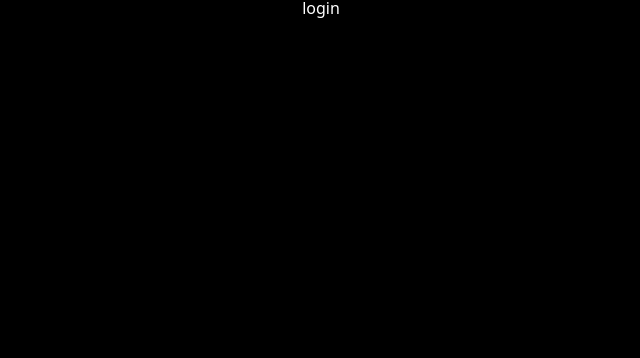
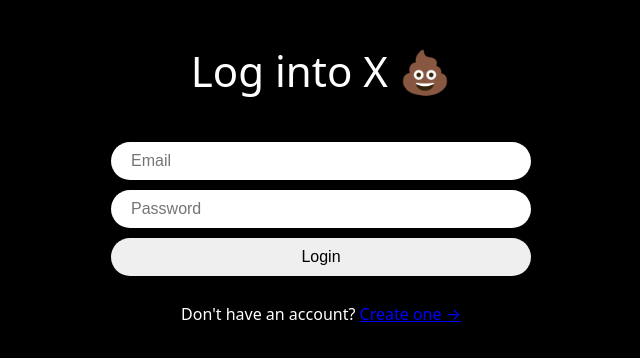
Before and after one commit to kimhamney/twitter-clone, a React (Vite) app: page /login in a window 1280 px wide. Shown: the top 358 px of the page, without its empty margins (319-959 px from the left). Built offline with nearby package versions, Linux system fonts and the light colour scheme.

Commit message:
signin, login

```diff
--- a/src/App.tsx
+++ b/src/App.tsx
@@ -5,16 +5,21 @@
 import CreateAccount from "./routes/create-accout";
 import Home from "./routes/home";
 import Layout from "./components/layout";
-import LoadingScreen from "./routes/loading-screen";
+import LoadingScreen from "./components/loading-screen";
 import Login from "./routes/login";
 import Profile from "./routes/profile";
+import ProtectedRoute from "./components/protected-route";
 import { auth } from "./firebase";
 import reset from "styled-reset";
 
 const router = createBrowserRouter([
   {
     path: "/",
-    element: <Layout />,
+    element: (
+      <ProtectedRoute>
+        <Layout />
+      </ProtectedRoute>
+    ),
     children: [
       {
         path: "",
@@ -57,7 +62,7 @@
 function App() {
   const [isLoading, setLoading] = useState(true);
   const init = async () => {
-    // await auth.authStateReady();
+    await auth.authStateReady();
     setLoading(false);
   };
   useEffect(() => {
--- /dev/null
+++ b/src/components/auth-components.ts
@@ -0,0 +1,46 @@
+import { styled } from "styled-components";
+
+export const Wrapper = styled.div`
+  height: 100%;
+  display: flex;
+  flex-direction: column;
+  align-items: center;
+  width: 420px;
+  padding: 50px 0px;
+`;
+export const Title = styled.h1`
+  font-size: 42px;
+`;
+export const Form = styled.form`
+  margin-top: 50px;
+  margin-bottom: 10px;
+  display: flex;
+  flex-direction: column;
+  gap: 10px;
+  width: 100%;
+`;
+export const Input = styled.input`
+  padding: 10px 20px;
+  border-radius: 50px;
+  border: none;
+  width: 100%;
+  font-size: 16px;
+  &[type="submit"] {
+    cursor: pointer;
+    &:hover {
+      opacity: 0.8;
+    }
+  }
+`;
+
+export const Error = styled.span`
+  font-weight: 600;
+  color: tomato;
+`;
+
+export const Switcher = styled.span`
+  margin-top: 20px;
+  a {
+    color: blue;
+  }
+`;
--- a/src/components/layout.tsx
+++ b/src/components/layout.tsx
@@ -3,7 +3,6 @@
 export default function Layout() {
   return (
     <>
-      <h2>layout</h2>
       <Outlet />
     </>
   );
--- /dev/null
+++ b/src/components/protected-route.tsx
@@ -0,0 +1,14 @@
+import { Navigate } from "react-router-dom";
+import { auth } from "../firebase";
+
+export default function ProtectedRoute({
+  children,
+}: {
+  children: React.ReactNode;
+}) {
+  const user = auth.currentUser;
+  if (user === null) {
+    return <Navigate to="/login" />;
+  }
+  return children;
+}
--- a/src/routes/create-accout.tsx
+++ b/src/routes/create-accout.tsx
@@ -1,44 +1,20 @@
-import { styled } from "styled-components";
+import {
+  Error,
+  Form,
+  Input,
+  Switcher,
+  Title,
+  Wrapper,
+} from "../components/auth-components";
+import { Link, useNavigate } from "react-router-dom";
+import { createUserWithEmailAndPassword, updateProfile } from "firebase/auth";
+
+import { FirebaseError } from "firebase/app";
+import { auth } from "../firebase";
 import { useState } from "react";
 
-const Wrapper = styled.div`
-  height: 100%;
-  display: flex;
-  flex-direction: column;
-  align-items: center;
-  width: 420px;
-  padding: 50px 0px;
-`;
-const Title = styled.h1`
-  font-size: 42px;
-`;
-const Form = styled.form`
-  margin-top: 50px;
-  display: flex;
-  flex-direction: column;
-  gap: 10px;
-  width: 100%;
-`;
-const Input = styled.input`
-  padding: 10px 20px;
-  border-radius: 50px;
-  border: none;
-  width: 100%;
-  font-size: 16px;
-  &[type="submit"] {
-    cursor: pointer;
-    &:hover {
-      opacity: 0.8;
-    }
-  }
-`;
-
-const Error = styled.span`
-  font-weight: 600;
-  color: tomato;
-`;
-
 export default function CreateAccount() {
+  const navigate = useNavigate();
   const [isLoading, setLoading] = useState(false);
   const [name, setName] = useState("");
   const [email, setEmail] = useState("");
@@ -56,13 +32,24 @@
       setPassword(value);
     }
   };
-  const onSubmit = (e: React.FormEvent<HTMLFormElement>) => {
+  const onSubmit = async (e: React.FormEvent<HTMLFormElement>) => {
     e.preventDefault();
+    setError("");
+    if (isLoading || name === "" || email === "" || password === "") return;
     try {
-      // create an account
-      // set the name of the user
-      // redirect to the home page
+      setLoading(true);
+      const credentials = await createUserWithEmailAndPassword(
+        auth,
+        email,
+        password
+      );
+      console.log(credentials.user);
+      await updateProfile(credentials.user, { displayName: name });
+      navigate("/");
     } catch (e) {
+      if (e instanceof FirebaseError) {
+        setError(e.message);
+      }
     } finally {
       setLoading(false);
     }
@@ -70,7 +57,7 @@
   };
   return (
     <Wrapper>
-      <Title>Log into 💩</Title>
+      <Title>Join X 💩</Title>
       <Form onSubmit={onSubmit}>
         <Input
           onChange={onChange}
@@ -102,6 +89,9 @@
         ></Input>
       </Form>
       {error !== "" ? <Error>{error}</Error> : null}
+      <Switcher>
+        Already have an account? <Link to="/login">Log in &rarr;</Link>
+      </Switcher>
     </Wrapper>
   );
 }
--- a/src/routes/home.tsx
+++ b/src/routes/home.tsx
@@ -1,3 +1,12 @@
+import { auth } from "../firebase";
+
 export default function Home() {
-  return <h1>Home!</h1>;
+  const logOut = () => {
+    auth.signOut();
+  };
+  return (
+    <h1>
+      <button onClick={logOut}>Log Out</button>
+    </h1>
+  );
 }
--- a/src/routes/login.tsx
+++ b/src/routes/login.tsx
@@ -1,3 +1,79 @@
-export default function Login() {
-  return <h1>login</h1>;
+import {
+  Error,
+  Form,
+  Input,
+  Switcher,
+  Title,
+  Wrapper,
+} from "../components/auth-components";
+import { Link, useNavigate } from "react-router-dom";
+
+import { FirebaseError } from "firebase/app";
+import { auth } from "../firebase";
+import { signInWithEmailAndPassword } from "firebase/auth";
+import { useState } from "react";
+
+export default function CreateAccount() {
+  const navigate = useNavigate();
+  const [isLoading, setLoading] = useState(false);
+  const [email, setEmail] = useState("");
+  const [password, setPassword] = useState("");
+  const [error, setError] = useState("");
+  const onChange = (e: React.ChangeEvent<HTMLInputElement>) => {
+    const {
+      target: { name, value },
+    } = e;
+    if (name === "email") {
+      setEmail(value);
+    } else if (name === "password") {
+      setPassword(value);
+    }
+  };
+  const onSubmit = async (e: React.FormEvent<HTMLFormElement>) => {
+    e.preventDefault();
+    setError("");
+    if (isLoading || email === "" || password === "") return;
+    try {
+      setLoading(true);
+      await signInWithEmailAndPassword(auth, email, password);
+
+      navigate("/");
+    } catch (e) {
+      if (e instanceof FirebaseError) {
+        setError(e.message);
+      }
+    } finally {
+      setLoading(false);
+    }
+    console.log(name, email, password);
+  };
+  return (
+    <Wrapper>
+      <Title>Log into X 💩</Title>
+      <Form onSubmit={onSubmit}>
+        <Input
+          onChange={onChange}
+          name="email"
+          value={email}
+          placeholder="Email"
+          type="email"
+          required
+        ></Input>
+        <Input
+          onChange={onChange}
+          name="password"
+          value={password}
+          placeholder="Password"
+          type="password"
+          required
+        ></Input>
+        <Input type="submit" value={isLoading ? "Loading..." : "Login"}></Input>
+      </Form>
+      {error !== "" ? <Error>{error}</Error> : null}
+      <Switcher>
+        Don't have an account?{" "}
+        <Link to="/create-account">Create one &rarr;</Link>
+      </Switcher>
+    </Wrapper>
+  );
 }
```
Also changed, not shown: src/components/loading-screen.tsx (renamed from src/routes/loading-screen.tsx), 1 other file (tests, documents, lock files or other folders).
